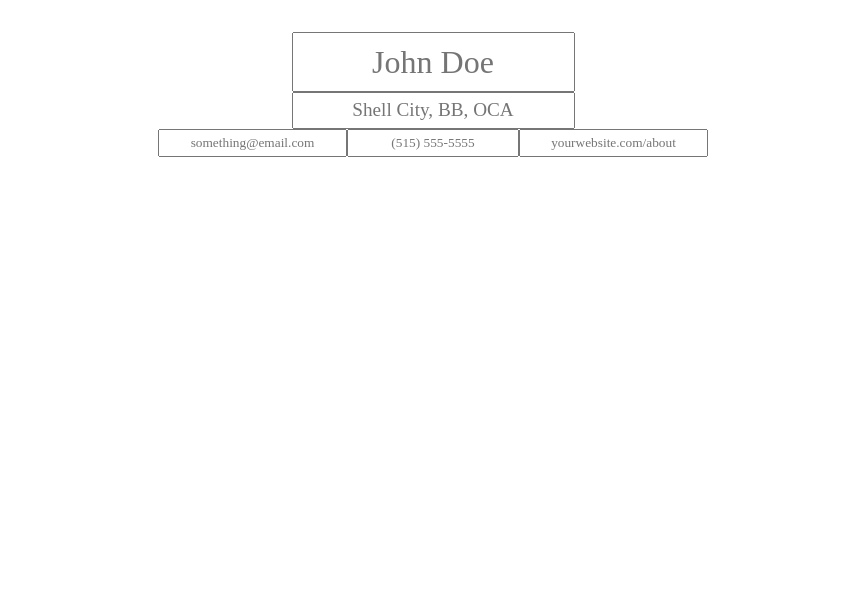
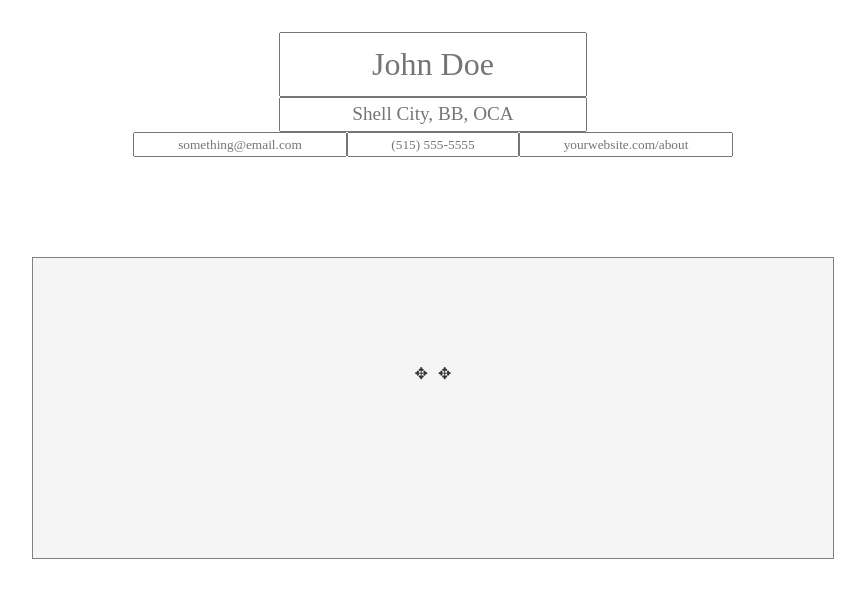
Before and after one commit to imbriankeeley/CV-ApplicationTOP, a React (Vite) app: page / in a window 1280 px wide. Shown: the top 598 px of the page, without its empty margins (207-1072 px from the left). Built offline with nearby package versions, Linux system fonts and the light colour scheme.

Commit message:
feat: styled personal info on resume preview

```diff
--- a/package.json
+++ b/package.json
@@ -10,6 +10,7 @@
     "preview": "vite preview"
   },
   "dependencies": {
+    "prop-types": "^15.8.1",
     "react": "^18.3.1",
     "react-dom": "^18.3.1"
   },
--- a/src/App.css
+++ b/src/App.css
@@ -3,6 +3,9 @@
   margin: 0 auto;
   padding: 2rem;
   text-align: center;
+  display: flex;
+  flex-direction: column;
+  align-items: center;
 }
 
 body {
--- a/src/App.jsx
+++ b/src/App.jsx
@@ -1,10 +1,36 @@
 import "./App.css";
+import { useState } from "react";
 import Personal from "./components/Personal.jsx";
+import Resume from "./components/Resume.jsx";
 
 function App() {
+  const [name, setName] = useState("");
+  const [address, setAddress] = useState("");
+  const [email, setEmail] = useState("");
+  const [number, setNumber] = useState("");
+  const [website, setWebsite] = useState("");
+
   return (
     <>
-      <Personal />
+      <Personal
+        name={name}
+        address={address}
+        email={email}
+        number={number}
+        website={website}
+        setName={setName}
+        setAddress={setAddress}
+        setEmail={setEmail}
+        setNumber={setNumber}
+        setWebsite={setWebsite}
+      />
+      <Resume
+        name={name}
+        address={address}
+        email={email}
+        number={number}
+        website={website}
+      />
     </>
   );
 }
--- a/src/components/Personal.jsx
+++ b/src/components/Personal.jsx
@@ -1,14 +1,17 @@
 import "../styles/Personal.css";
-import React from "react";
-import { useState } from "react";
 
-export default function Personal() {
-  const [name, setName] = useState("");
-  const [address, setAddress] = useState("");
-  const [email, setEmail] = useState("");
-  const [number, setNumber] = useState("");
-  const [website, setWebsite] = useState("");
-
+export default function Personal({
+  name,
+  address,
+  email,
+  number,
+  website,
+  setName,
+  setAddress,
+  setEmail,
+  setNumber,
+  setWebsite,
+}) {
   return (
     <>
       <form className="form">
@@ -42,14 +45,6 @@ export default function Personal() {
           />
         </div>
       </form>
-
-      <div className="preview">
-        <h2>{name}</h2>
-        <p>{address}</p>
-        <p>{email}</p>
-        <p>{number}</p>
-        <p>{website}</p>
-      </div>
     </>
   );
 }
--- a/src/components/Resume.jsx
+++ b/src/components/Resume.jsx
@@ -0,0 +1,21 @@
+import "../styles/Resume.css";
+
+export default function Resume({ name, address, email, number, website }) {
+  return (
+    <div className="resume">
+      <div className="personal">
+        <div className="nameAndAddressPreview">
+          <h1>{name}</h1>
+          <h2>{address}</h2>
+        </div>
+        <div className="emailNumberWebsitePreview">
+          <p>{email}</p>
+          <span>✥</span>
+          <p>{number}</p>
+          <span>✥</span>
+          <p>{website}</p>
+        </div>
+      </div>
+    </div>
+  );
+}
--- a/src/styles/Personal.css
+++ b/src/styles/Personal.css
@@ -1,10 +1,3 @@
-body {
-  height: 100dvh;
-  width: 100dvw;
-  color: gray;
-  font-family: "Times New Roman", serif;
-}
-
 h1 {
   color: white;
 }
@@ -13,7 +6,7 @@ form {
   display: flex;
   flex-direction: column;
   min-height: 125px;
-  min-width: 550px;
+  min-width: 600px;
 }
 
 .nameAndAddress {
--- a/src/styles/Resume.css
+++ b/src/styles/Resume.css
@@ -0,0 +1,64 @@
+.resume {
+  display: flex;
+  flex-direction: column;
+  align-items: center;
+  justify-content: flex-start;
+  border: 1px solid grey;
+  background-color: #f5f5f5;
+  margin-top: 100px;
+  min-height: 300px;
+}
+
+h1,
+h2,
+p {
+  margin: 0;
+  padding: 0;
+  color: #333;
+  font-family: "Times New Roman", serif;
+}
+
+h1 {
+  font-size: 2rem;
+  font-weight: normal;
+}
+
+h2 {
+  font-size: 1.2rem;
+  font-weight: normal;
+}
+
+span {
+  font-weight: bold;
+  color: #333;
+}
+
+.personal {
+  display: flex;
+  flex-direction: column;
+  align-items: center;
+  justify-content: flex-start;
+  align-items: center;
+  min-height: 100px;
+  min-width: 800px;
+  margin-top: 40px;
+}
+
+.nameAndAddressPreview {
+  display: flex;
+  flex: 1;
+  flex-direction: column;
+  align-items: center;
+  justify-content: center;
+  padding: 0;
+}
+
+.emailNumberWebsitePreview {
+  display: flex;
+  flex: 1;
+  flex-direction: row;
+  align-items: center;
+  justify-content: center;
+  gap: 5px;
+  padding: 0;
+}
```
Also changed, not shown: 1 other file (tests, documents, lock files or other folders).
